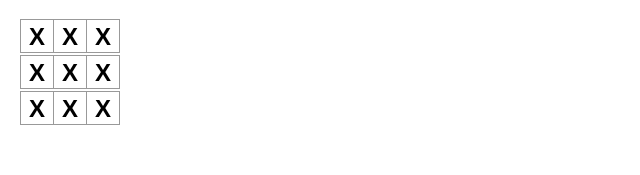
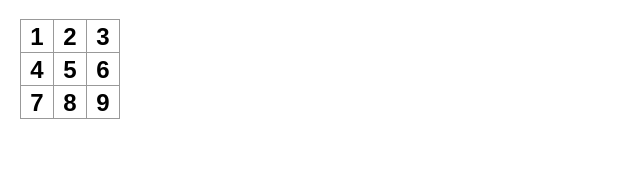
Before and after one commit to shal0054/react-x-o, a React (Create React App) app in the folder src/: page / in a window 1280 px wide. Shown: the top 175 px of the page, without its empty margins (0-640 px from the left). Built offline with nearby package versions, Linux system fonts and the light colour scheme.

Commit message:
create board

```diff
--- a/src/App.js
+++ b/src/App.js
@@ -1,19 +1,23 @@
+import React, { Fragment } from 'react';
+
 export default function Square() {
 	return (
-		<div>
-			<button className='square'>X</button>
-			<button className='square'>X</button>
-			<button className='square'>X</button>
-			<br />
-			<br />
-			<button className='square'>X</button>
-			<button className='square'>X</button>
-			<button className='square'>X</button>
-			<br />
-			<br />
-			<button className='square'>X</button>
-			<button className='square'>X</button>
-			<button className='square'>X</button>
-		</div>
+		<Fragment>
+			<div className='board-row'>
+				<button className='square'>1</button>
+				<button className='square'>2</button>
+				<button className='square'>3</button>
+			</div>
+			<div className='board-row'>
+				<button className='square'>4</button>
+				<button className='square'>5</button>
+				<button className='square'>6</button>
+			</div>
+			<div className='board-row'>
+				<button className='square'>7</button>
+				<button className='square'>8</button>
+				<button className='square'>9</button>
+			</div>
+		</Fragment>
 	);
 }
```
